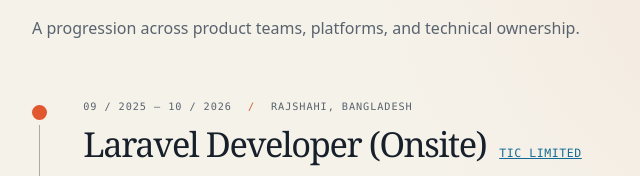
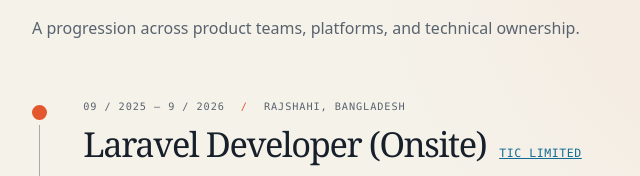
Before and after one commit to hasanuzzamanpriyam/Portfolio, a plain HTML site: page index.html in a window 1280 px wide. Shown: the part 2317-2493 px from the top of the page, 362-1002 px from the left. Drawn offline with Linux system fonts and the light colour scheme.

Commit message:
Update experience entry date range

```diff
--- a/index.html
+++ b/index.html
@@ -197,7 +197,7 @@
                     <article class="experience-entry">
                         <div class="entry-marker" aria-hidden="true"></div>
                         <div class="entry-meta">
-                            <span>09 / 2025 — 10 / 2026</span>
+                            <span>09 / 2025 — 9 / 2026</span>
                             <span>Rajshahi, Bangladesh</span>
                         </div>
                         <div class="entry-heading">
```
